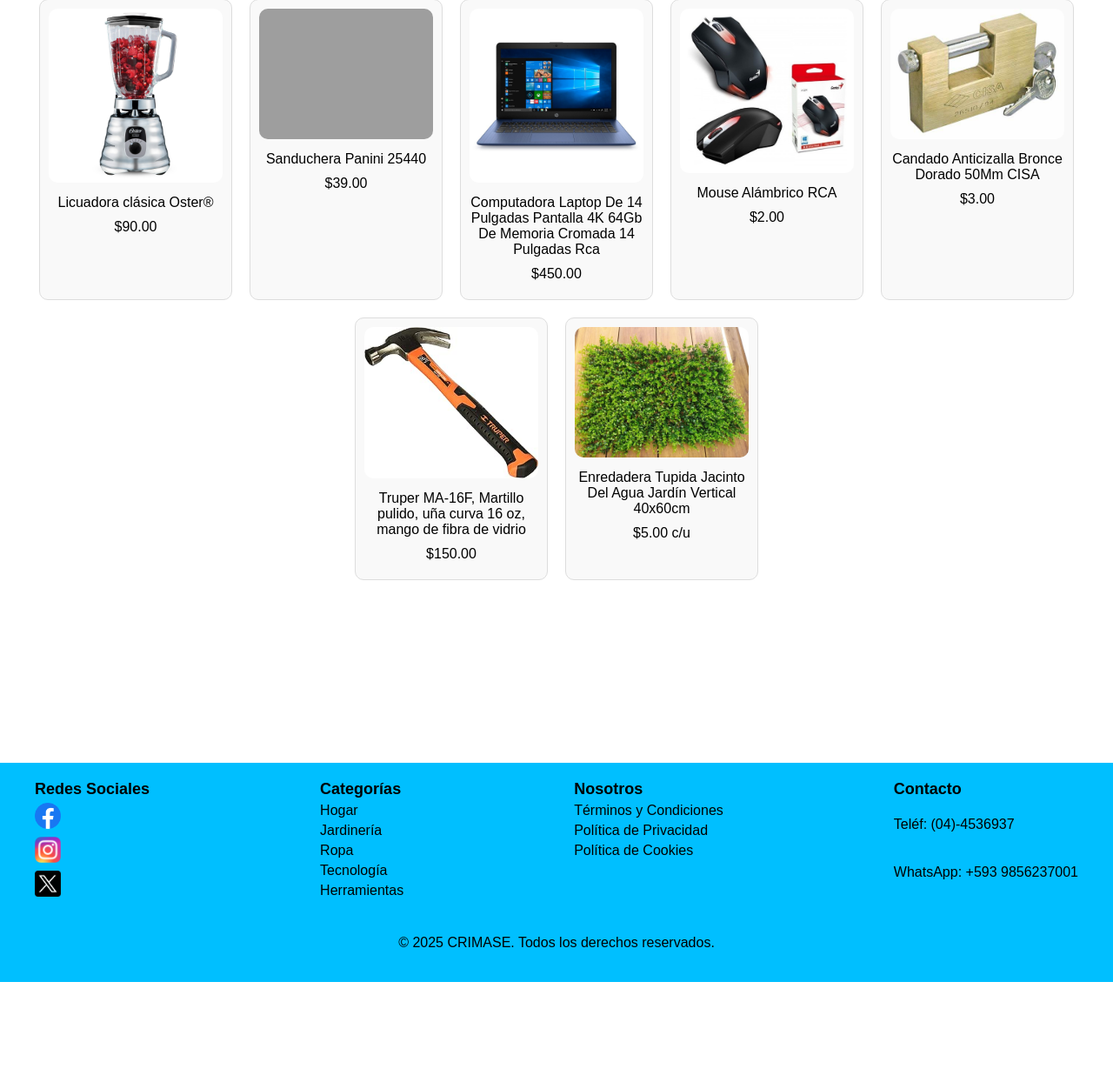
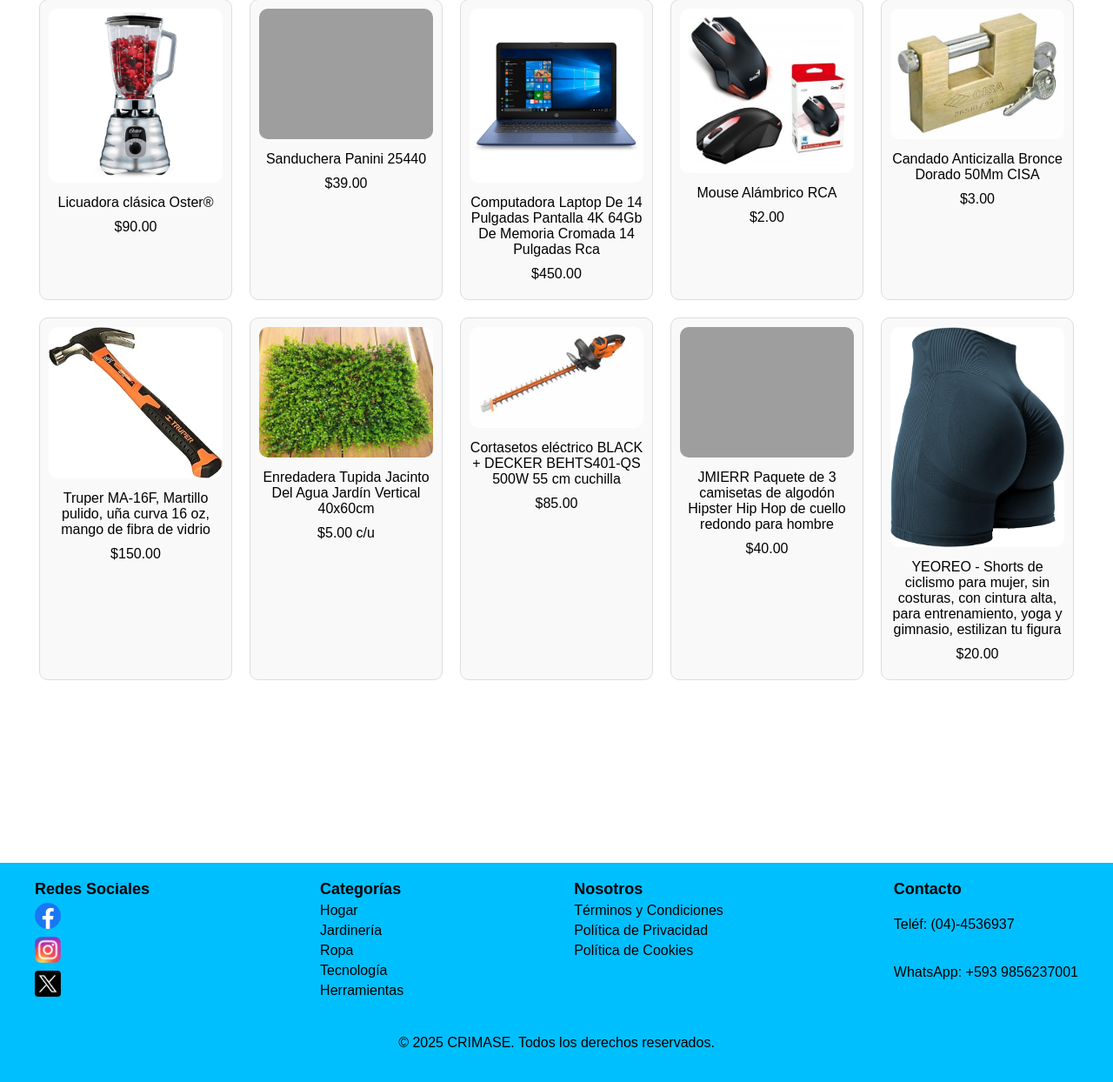
Before and after one commit to CristianGarcesYepez/ProyectoMVC, a Flask app: page / in a window 1280 px wide. Shown: the part 1310-2554 px from the top of the page at 87% size. Before the commit the page ends 2439 px from the top, so only its background shows below. Run offline with Flask 3, Linux system fonts and the light colour scheme; grey boxes are pictures that could not be loaded.

Commit message:
terminando de subir productos destacado

```diff
--- a/templates/menu.html
+++ b/templates/menu.html
@@ -84,10 +84,24 @@
                     <p>Enredadera Tupida Jacinto Del Agua Jardín Vertical 40x60cm</p>
                     <p>$5.00 c/u</p>
                 </div>
+                <div class="product-item">
+                    <img src="{{ url_for('static', filename='recursos/producto8.jpg') }}" alt="Producto 8">
+                    <p>Cortasetos eléctrico BLACK + DECKER BEHTS401-QS 500W 55 cm cuchilla</p>
+                    <p>$85.00</p>
+                </div>
+                <div class="product-item">
+                    <img src="{{ url_for('static', filename='recursos/producto9.jpg') }}" alt="Producto 9">
+                    <p>JMIERR Paquete de 3 camisetas de algodón Hipster Hip Hop de cuello redondo para hombre</p>
+                    <p>$40.00</p>
+                </div>
+                <div class="product-item">
+                    <img src="{{ url_for('static', filename='recursos/producto10.jpg') }}" alt="Producto 10">
+                    <p>YEOREO - Shorts de ciclismo para mujer, sin costuras, con cintura alta, para entrenamiento, yoga y gimnasio, estilizan tu figura</p>
+                    <p>$20.00</p>
+                </div>
             </div>
         </section>
     </main>
-
     <!-- Footer -->
     <footer>
         <div class="footer-columns">
```
Also changed, not shown: static/recursos/producto10.jpg (added), static/recursos/producto8.jpg (added).
